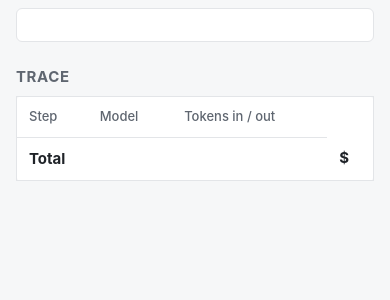
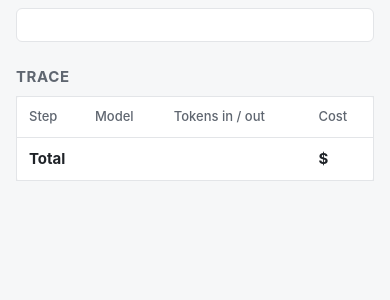
Before and after one commit to sandesh556/decline-desk, a Python web app: template src/decline_desk/web/templates/ticket.html in a window 390 px wide. Shown: the part 313-613 px from the top of the page. Run offline with Jinja, Linux system fonts and the light colour scheme; the template is opened without the code that fills it, so the values that code supplies are empty.

Commit message:
fix(web): keep pages within a phone screen
Tables scroll inside their own container and long words in cells and
ticket text wrap, so the ticket page no longer scrolls sideways at
390px. Replaces a column-hiding rule that hid the wrong cell in the
trace total row.

```diff
--- a/src/decline_desk/web/templates/base.html
+++ b/src/decline_desk/web/templates/base.html
@@ -44,7 +44,8 @@
   .notice { padding: 10px 12px; border: 1px solid var(--line); border-left: 3px solid
             var(--accent); background: var(--panel); margin-bottom: 16px; }
   .row { display: flex; gap: 12px; flex-wrap: wrap; align-items: center; }
-  @media (max-width: 640px) { th:nth-child(4), td:nth-child(4) { display: none; } }
+  .scroll { overflow-x: auto; }
+  td, .text { overflow-wrap: anywhere; }
 </style>
 </head>
 <body>
--- a/src/decline_desk/web/templates/inbox.html
+++ b/src/decline_desk/web/templates/inbox.html
@@ -3,7 +3,7 @@
 {% block content %}
 <h1>Decline tickets <span class="muted">- {{ company.name }}</span></h1>
 {% if rows %}
-<table>
+<div class="scroll"><table>
   <thead><tr><th>Ticket</th><th>Employee</th><th>Status</th><th>Received</th></tr></thead>
   <tbody>
   {% for r in rows %}
@@ -15,7 +15,7 @@
   </tr>
   {% endfor %}
   </tbody>
-</table>
+</table></div>
 {% else %}
 <div class="panel muted">No tickets yet.</div>
 {% endif %}
--- a/src/decline_desk/web/templates/ticket.html
+++ b/src/decline_desk/web/templates/ticket.html
@@ -44,16 +44,16 @@
   <p class="muted">Waiting for a company admin to approve.</p>
   {% endif %}
   {% if audit %}
-  <table style="margin-top:12px">
+  <div class="scroll"><table style="margin-top:12px">
     <thead><tr><th>Event</th><th>By</th><th>Detail</th></tr></thead>
     <tbody>{% for e in audit %}<tr><td>{{ e.event }}</td><td>{{ e.actor }}</td><td class="muted">{{ e.detail }}</td></tr>{% endfor %}</tbody>
-  </table>
+  </table></div>
   {% endif %}
 </div>
 {% endif %}
 
 <h2>Trace</h2>
-<table>
+<div class="scroll"><table>
   <thead><tr><th>Step</th><th>Model</th><th>Tokens in / out</th><th>Cost</th></tr></thead>
   <tbody>
   {% for s in t.view.trace %}
@@ -64,5 +64,5 @@
   {% endfor %}
   <tr><td colspan="3"><strong>Total</strong></td><td><strong>${{ t.view.cost_usd }}</strong></td></tr>
   </tbody>
-</table>
+</table></div>
 {% endblock %}
```
